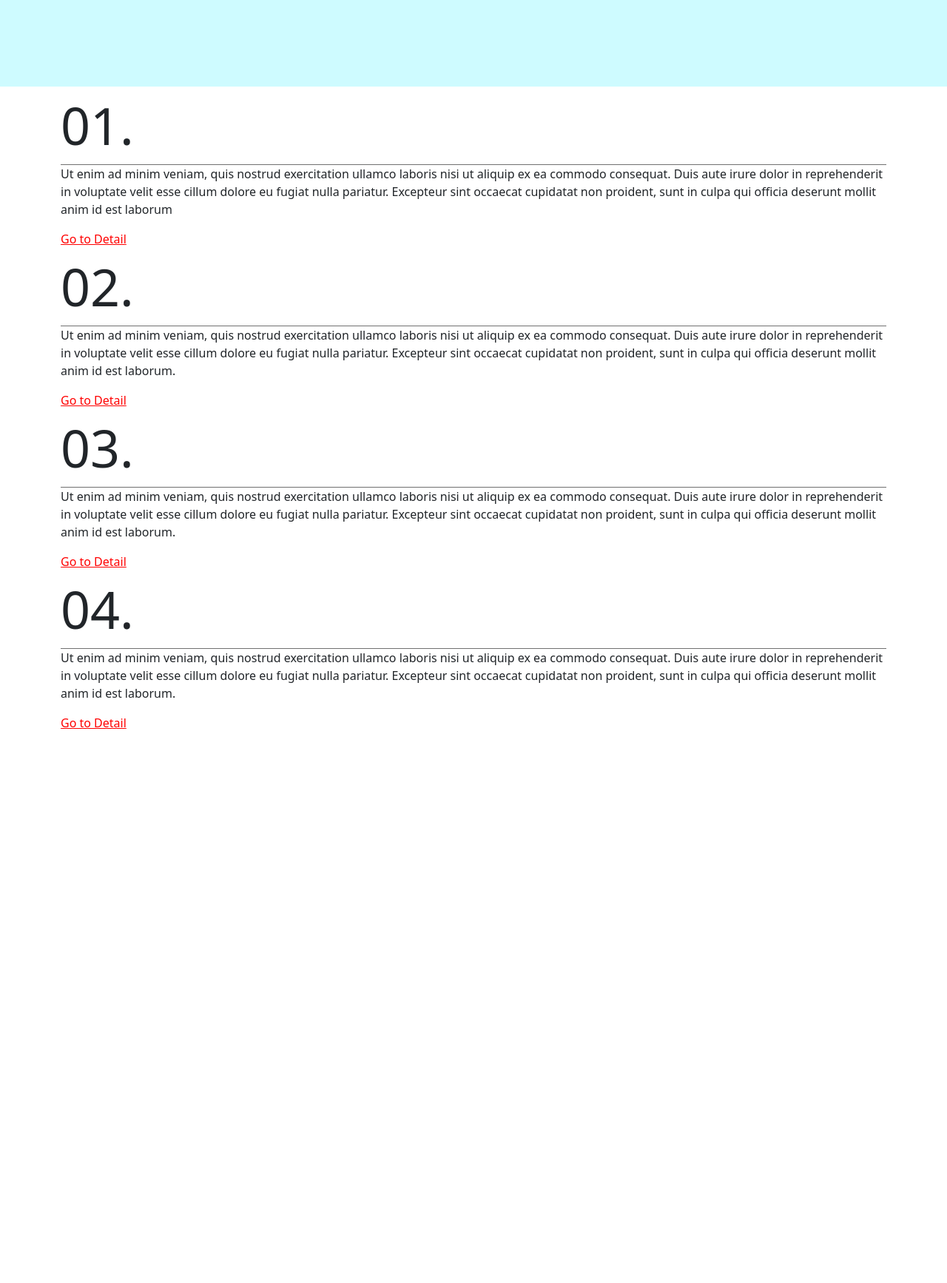
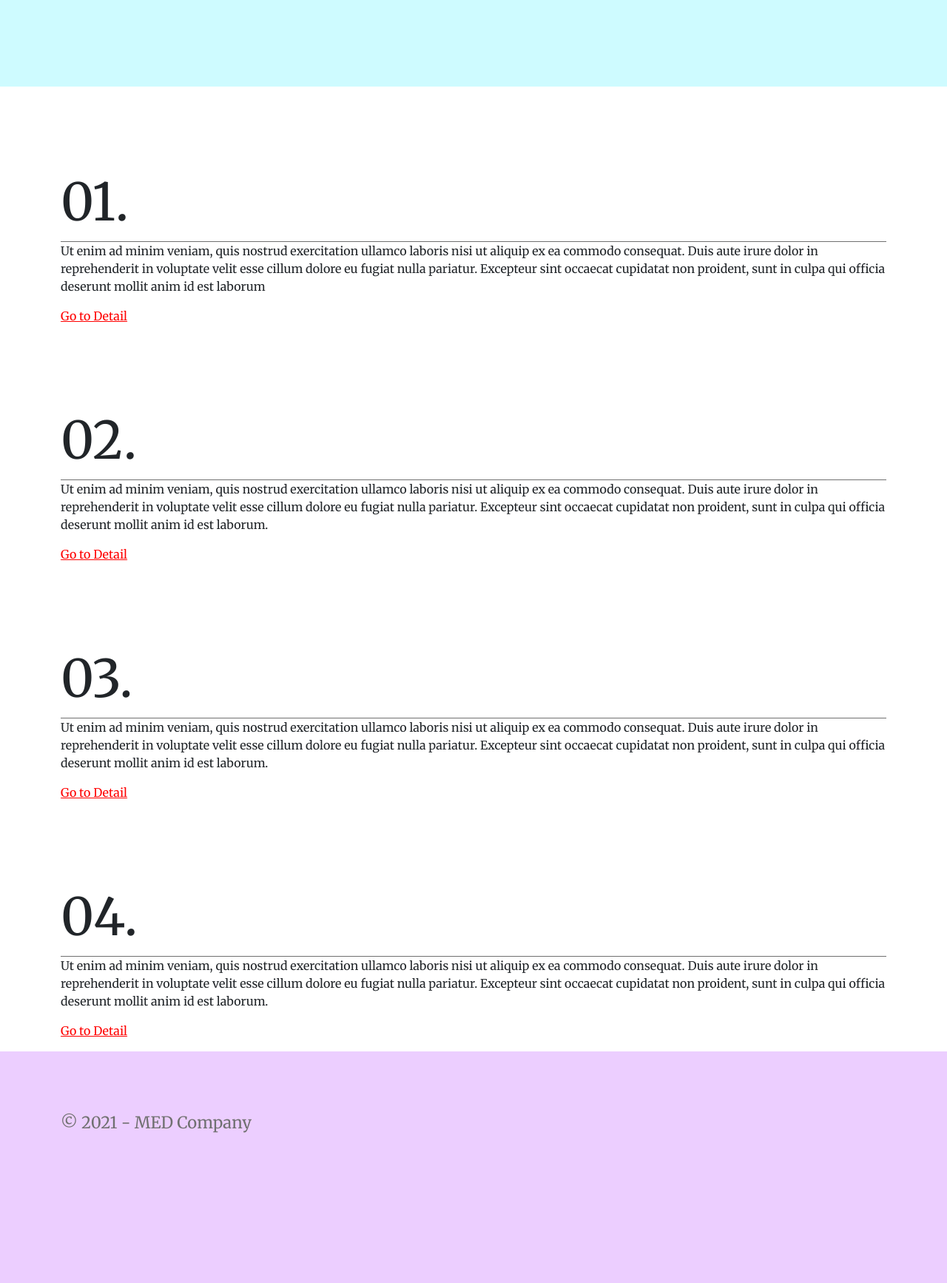
Before and after one commit to KingMagaIII/layer2, a plain HTML site: page index.html in a window 1280 px wide. Shown: the part 555-2289 px from the top of the page at 74% size. Before the commit the page ends 1560 px from the top, so only its background shows below. Drawn offline with nearby package versions, Linux system fonts and the light colour scheme.

Commit message:
stili aggiornati

```diff
--- a/index.html
+++ b/index.html
@@ -13,8 +13,8 @@
     <div class="hero1">
         <div class="container">
             <div class="col-md-12">
-                <div class="title merriweather-regular"
-                >A Brand <b>New</b> Identity</div>
+                <div class="title merriweather-regular">
+                    A Brand <b>New</b> Identity</div>
                 <p class="subTitle">Lorem ipsum dolor sit amet, consectetur adipiscing elit, sed do eiusmod tempor incididunt ut labore et dolore magna aliqua.</p>
             </div>
             <div class="row">
@@ -28,10 +28,10 @@
     </div>
     <div class="container">
         <div class="col-md-12">
-            <div class="customList">
+            <div class="customList merriweather-regular">
                 <ol>
                     <li class="listItem">
-                        <div class="listItemContent">
+                        <div class="listItemContent ">
                             <p>Ut enim ad minim veniam, quis nostrud exercitation ullamco laboris nisi ut aliquip ex ea commodo consequat. Duis aute irure dolor in reprehenderit in voluptate velit esse cillum dolore eu fugiat nulla pariatur. Excepteur sint occaecat cupidatat non proident, sunt in culpa qui officia deserunt mollit anim id est laborum</p>
 
                             <a href="#" class="customlink">Go to Detail</a>
@@ -59,5 +59,16 @@
             </div>
         </div>
     </div>
+    <div class="hero2">
+        <div class="container">
+            <div class="row">
+                <div class="col-3">
+                    <div class="footer merriweather-regular">
+                        © 2021 - MED Company
+                    </div>
+                </div>
+            </div>
+        </div>
+    </div>
 </body>
 </html>
--- a/static/style/button.css
+++ b/static/style/button.css
@@ -7,16 +7,17 @@
   padding: 14px 33px;
   line-height: 50px;
   position: relative;
+  font-size: 35px;
 }
 
 .button::after{
   content: "";
   background-image: url("../images/arrow.svg");
-  width: 20px;
+  width: 28px;
   height: 34px;
   display: block;
   position: absolute;
-  background-size: 20px 34px;
+  background-size: 28px 34px;
   right: 21px;
   top: 22px;
   transform: translate(-50%);
--- /dev/null
+++ b/static/style/footer.css
@@ -0,0 +1,10 @@
+.hero2{
+    background-color: #ECCEFF;
+    padding-top: 80px;
+    padding-bottom: 200px;
+}
+
+.footer{
+    font-size: 22px;
+    color: #707070;
+}
--- a/static/style/index.css
+++ b/static/style/index.css
@@ -2,3 +2,4 @@
 @import "font.css";
 @import "lista.css";
 @import "button.css";
+@import "footer.css";
--- a/static/style/lista.css
+++ b/static/style/lista.css
@@ -10,6 +10,7 @@
     font-size: 70px;
     border-bottom: #707070 1px solid;
     display: block;
+    margin-top: 104px;
 }
 
 .customlink{
--- a/static/style/title.css
+++ b/static/style/title.css
@@ -1,6 +1,7 @@
 .title{
     font-size: 90px;
     margin-bottom: 35px;
+    color: #707070;
 }
 .hero1{
     padding-top: 130px;
@@ -10,4 +11,5 @@
 .subTitle{
     font-size: 35px;
     font-family: 'Courier New', Courier, monospace;
+    color: #707070;
 }
```
